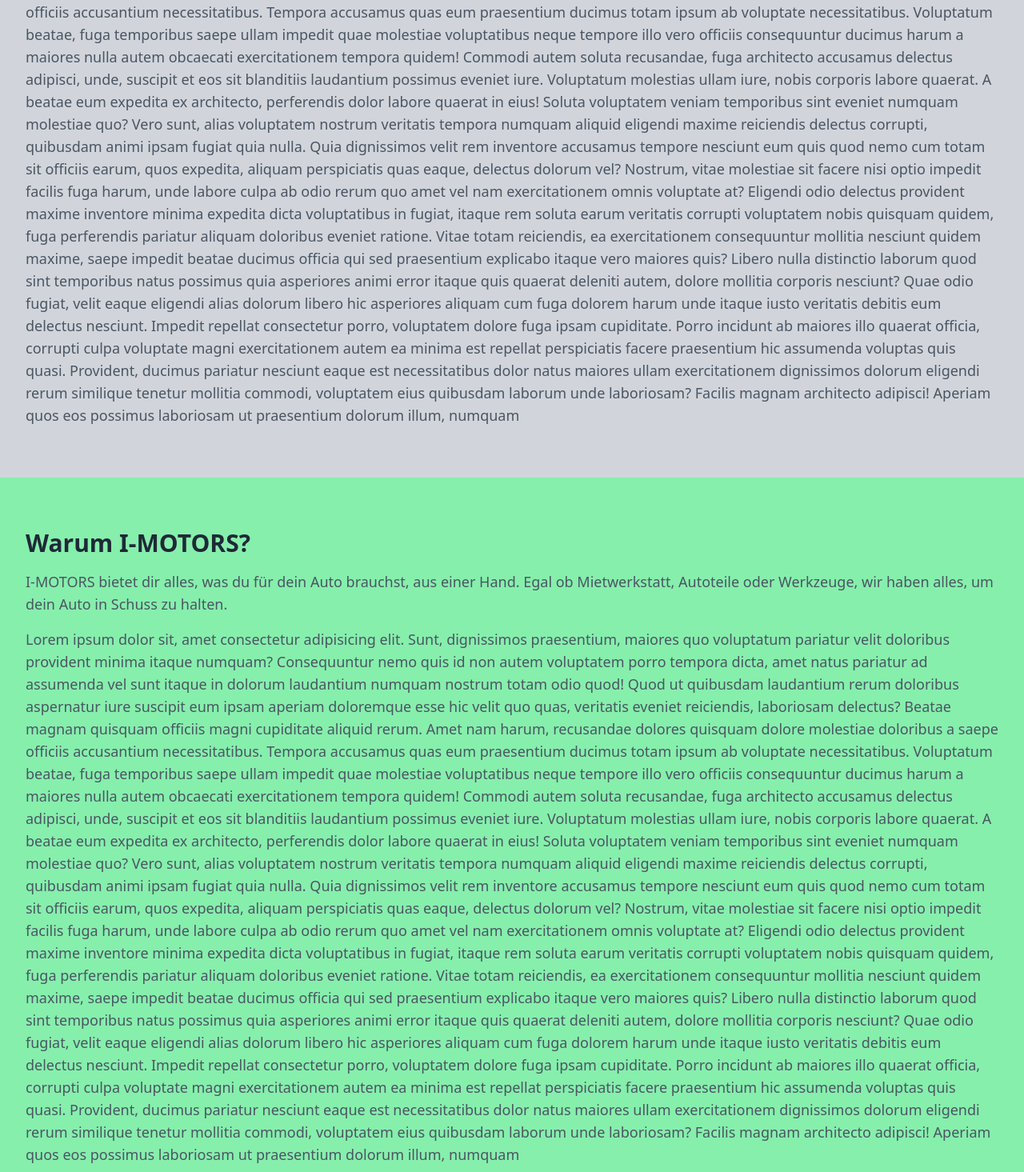
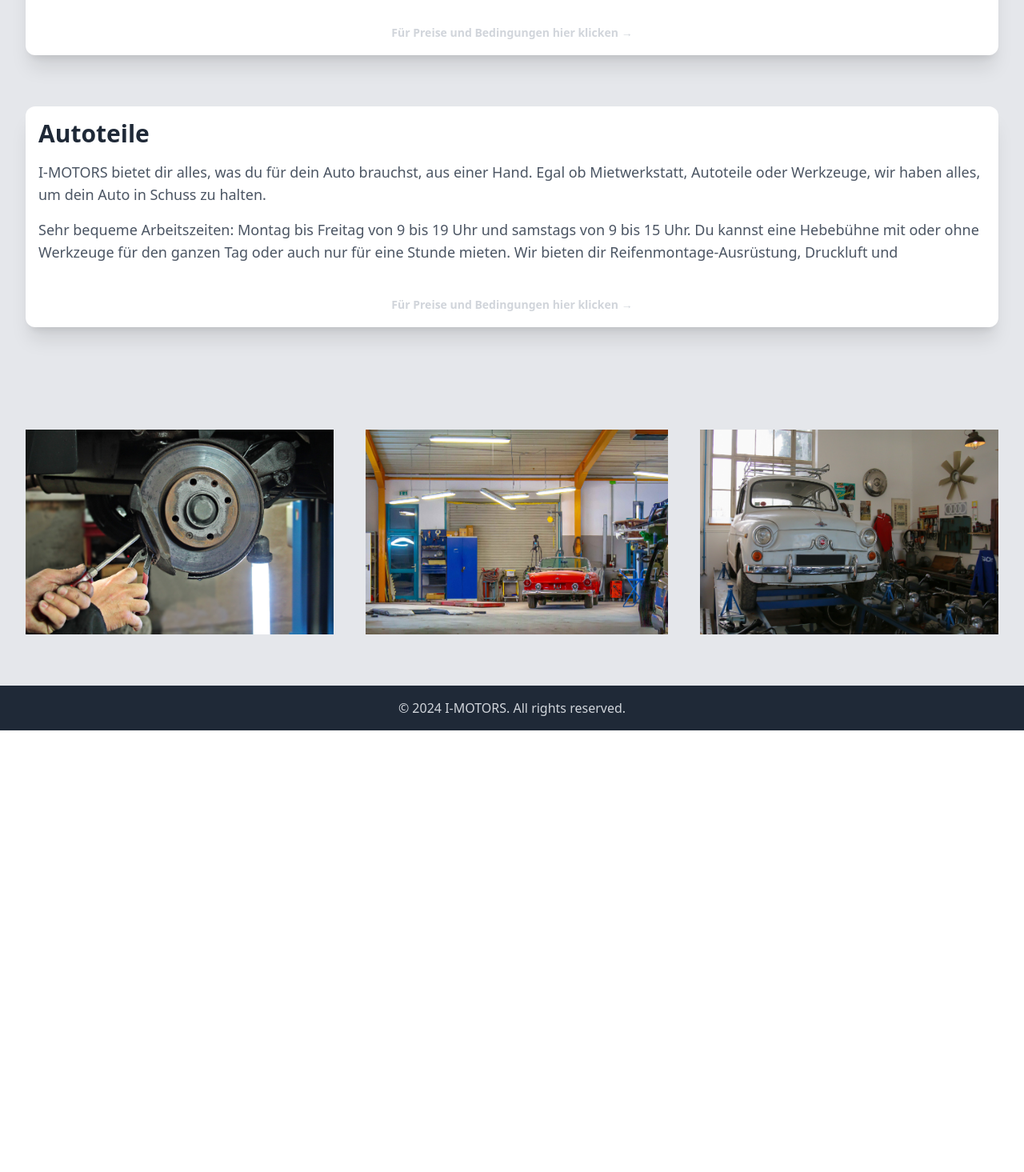
Before and after one commit to kostarusin/i-motors, a Next.js app: page / in a window 1280 px wide. Shown: the part 1205-2670 px from the top of the page at 80% size. After the commit the page ends 2118 px from the top, so only its background shows below. Built offline with nearby package versions, Linux system fonts and the light colour scheme.

Commit message:
infosection and images on the bottom

```diff
--- a/src/app/components/Header/MainNavi.tsx
+++ b/src/app/components/Header/MainNavi.tsx
@@ -28,7 +28,7 @@
   return (
     <nav
       aria-label="Global"
-      className="flex items-center justify-between p-4 lg:px-8"
+      className="flex items-center justify-between p-4 lg:px-8 bg-gray-200"
     >
       <div className="flex lg:flex-1">
         <Link href="/" className="-m-1.5 p-1.5">
@@ -83,7 +83,7 @@
         <div className="fixed inset-0 z-50 " />
         <DialogPanel
           className="fixed inset-y-0 right-0 z-50 w-full overflow-y-auto
-         bg-white px-6 py-6 sm:max-w-sm sm:ring-1 sm:ring-gray-900/10"
+         bg-gray-200 px-6 py-6 sm:max-w-sm sm:ring-1 sm:ring-gray-900/10"
         >
           <div className="flex items-center justify-between">
             <Link
--- a/src/app/layout.tsx
+++ b/src/app/layout.tsx
@@ -11,7 +11,7 @@
   children: React.ReactNode;
 }) {
   return (
-    <html lang="en">
+    <html lang="en" className="scroll-smooth">
       <body>
         {/* <Example /> */}
         <div>
--- a/src/app/page.tsx
+++ b/src/app/page.tsx
@@ -1,22 +1,20 @@
 'use client';
 import Slideshow from './components/Slideshow';
 import SearchInput from './components/SearchInput';
+import Image from 'next/image';
 
 export default function Page() {
   return (
     <main className="flex-grow scroll-smooth">
-      {/* Hero Section */}
       <div className="relative h-screen w-full">
-        <Slideshow /> {/* Background Slideshow */}
+        <Slideshow />
         <div className="absolute inset-0 bg-black opacity-65 z-10"></div>{' '}
-        {/* Dark overlay */}
-        {/* Hero content */}
         <div className="relative z-20 flex flex-col items-center justify-center h-full">
           <div className="px-6 lg:px-8 text-center">
-            <h1 className="text-4xl font-bold tracking-tight text-gray-300 sm:text-6xl">
+            <h1 className="text-4xl font-bold tracking-tight text-gray-200 sm:text-6xl">
               I-MOTORS
             </h1>
-            <p className="pt-4 text-2xl font-bold tracking-tight text-gray-300 sm:text-4xl">
+            <p className="pt-4 text-2xl font-bold tracking-tight text-gray-200 sm:text-4xl">
               Mietwerkstatt & Autoteile
             </p>
             <p className="mt-6 text-xl leading-8 text-green-500">
@@ -32,143 +30,102 @@
                 Erfahren mehr <span aria-hidden="true">→</span>
               </a>
             </div>
+          </div>
+        </div>
+      </div>
+      <section id="information" className="bg-gray-200 py-16 grid gap-16 ">
+        <div className="max-w-7xl mx-auto px-6 lg:px-8">
+          <div className="bg-white p-4 rounded-xl shadow-xl">
+            <div>
+              <h2 className="text-3xl font-bold text-gray-800">
+                Mietwerkstatt
+              </h2>
+              <p className="mt-4 text-lg text-gray-600">
+                I-MOTORS bietet dir alles, was du für dein Auto brauchst, aus
+                einer Hand. Egal ob Mietwerkstatt, Autoteile oder Werkzeuge, wir
+                haben alles, um dein Auto in Schuss zu halten.
+              </p>
+              <p className="mt-4 text-lg text-gray-600">
+                Sehr bequeme Arbeitszeiten: Montag bis Freitag von 9 bis 19 Uhr
+                und samstags von 9 bis 15 Uhr. Du kannst eine Hebebühne mit oder
+                ohne Werkzeuge für den ganzen Tag oder auch nur für eine Stunde
+                mieten. Wir bieten dir Reifenmontage-Ausrüstung, Druckluft und
+                vieles mehr. Egal, welche schwere Aufgabe an deinem Auto ansteht
+                – wir haben das passende Werkzeug. Ob Ölwechsel oder Reparatur
+                von Motor und Getriebe, bei uns kannst du alles selbst
+                erledigen.
+              </p>
               <div className="mt-10 flex items-center justify-center gap-x-6">
                 <a
-                href="#information2"
+                  href="#information"
                   className="text-sm font-semibold leading-6 text-gray-300 transition-all duration-500
                      hover:text-green-300 hover:transition-all ease-in-out hover:duration-300"
                 >
-                Erfahren mehr <span aria-hidden="true">→</span>
+                  Für Preise und Bedingungen hier klicken{' '}
+                  <span aria-hidden="true">→</span>
                 </a>
               </div>
             </div>
           </div>
         </div>
-
-      {/* Information Section */}
-      <section id="information" className="bg-gray-300 py-16">
         <div className="max-w-7xl mx-auto px-6 lg:px-8">
-          <h2 className="text-3xl font-bold text-gray-800">Warum I-MOTORS?</h2>
+          <div className="bg-white p-4 rounded-xl shadow-xl">
+            <div>
+              <h2 className="text-3xl font-bold text-gray-800">Autoteile</h2>
               <p className="mt-4 text-lg text-gray-600">
-            I-MOTORS bietet dir alles, was du für dein Auto brauchst, aus einer
-            Hand. Egal ob Mietwerkstatt, Autoteile oder Werkzeuge, wir haben
-            alles, um dein Auto in Schuss zu halten.
+                I-MOTORS bietet dir alles, was du für dein Auto brauchst, aus
+                einer Hand. Egal ob Mietwerkstatt, Autoteile oder Werkzeuge, wir
+                haben alles, um dein Auto in Schuss zu halten.
               </p>
               <p className="mt-4 text-lg text-gray-600">
-            Lorem ipsum dolor sit, amet consectetur adipisicing elit. Sunt,
-            dignissimos praesentium, maiores quo voluptatum pariatur velit
-            doloribus provident minima itaque numquam? Consequuntur nemo quis id
-            non autem voluptatem porro tempora dicta, amet natus pariatur ad
-            assumenda vel sunt itaque in dolorum laudantium numquam nostrum
-            totam odio quod! Quod ut quibusdam laudantium rerum doloribus
-            aspernatur iure suscipit eum ipsam aperiam doloremque esse hic velit
-            quo quas, veritatis eveniet reiciendis, laboriosam delectus? Beatae
-            magnam quisquam officiis magni cupiditate aliquid rerum. Amet nam
-            harum, recusandae dolores quisquam dolore molestiae doloribus a
-            saepe officiis accusantium necessitatibus. Tempora accusamus quas
-            eum praesentium ducimus totam ipsum ab voluptate necessitatibus.
-            Voluptatum beatae, fuga temporibus saepe ullam impedit quae
-            molestiae voluptatibus neque tempore illo vero officiis consequuntur
-            ducimus harum a maiores nulla autem obcaecati exercitationem tempora
-            quidem! Commodi autem soluta recusandae, fuga architecto accusamus
-            delectus adipisci, unde, suscipit et eos sit blanditiis laudantium
-            possimus eveniet iure. Voluptatum molestias ullam iure, nobis
-            corporis labore quaerat. A beatae eum expedita ex architecto,
-            perferendis dolor labore quaerat in eius! Soluta voluptatem veniam
-            temporibus sint eveniet numquam molestiae quo? Vero sunt, alias
-            voluptatem nostrum veritatis tempora numquam aliquid eligendi maxime
-            reiciendis delectus corrupti, quibusdam animi ipsam fugiat quia
-            nulla. Quia dignissimos velit rem inventore accusamus tempore
-            nesciunt eum quis quod nemo cum totam sit officiis earum, quos
-            expedita, aliquam perspiciatis quas eaque, delectus dolorum vel?
-            Nostrum, vitae molestiae sit facere nisi optio impedit facilis fuga
-            harum, unde labore culpa ab odio rerum quo amet vel nam
-            exercitationem omnis voluptate at? Eligendi odio delectus provident
-            maxime inventore minima expedita dicta voluptatibus in fugiat,
-            itaque rem soluta earum veritatis corrupti voluptatem nobis quisquam
-            quidem, fuga perferendis pariatur aliquam doloribus eveniet ratione.
-            Vitae totam reiciendis, ea exercitationem consequuntur mollitia
-            nesciunt quidem maxime, saepe impedit beatae ducimus officia qui sed
-            praesentium explicabo itaque vero maiores quis? Libero nulla
-            distinctio laborum quod sint temporibus natus possimus quia
-            asperiores animi error itaque quis quaerat deleniti autem, dolore
-            mollitia corporis nesciunt? Quae odio fugiat, velit eaque eligendi
-            alias dolorum libero hic asperiores aliquam cum fuga dolorem harum
-            unde itaque iusto veritatis debitis eum delectus nesciunt. Impedit
-            repellat consectetur porro, voluptatem dolore fuga ipsam cupiditate.
-            Porro incidunt ab maiores illo quaerat officia, corrupti culpa
-            voluptate magni exercitationem autem ea minima est repellat
-            perspiciatis facere praesentium hic assumenda voluptas quis quasi.
-            Provident, ducimus pariatur nesciunt eaque est necessitatibus dolor
-            natus maiores ullam exercitationem dignissimos dolorum eligendi
-            rerum similique tenetur mollitia commodi, voluptatem eius quibusdam
-            laborum unde laboriosam? Facilis magnam architecto adipisci! Aperiam
-            quos eos possimus laboriosam ut praesentium dolorum illum, numquam
+                Sehr bequeme Arbeitszeiten: Montag bis Freitag von 9 bis 19 Uhr
+                und samstags von 9 bis 15 Uhr. Du kannst eine Hebebühne mit oder
+                ohne Werkzeuge für den ganzen Tag oder auch nur für eine Stunde
+                mieten. Wir bieten dir Reifenmontage-Ausrüstung, Druckluft und
               </p>
-          {/* You can add more content here, such as icons, features, etc. */}
+              <div className="mt-10 flex items-center justify-center gap-x-6">
+                <a
+                  href="#information"
+                  className="text-sm font-semibold leading-6 text-gray-300 transition-all duration-500
+                     hover:text-green-300 hover:transition-all ease-in-out hover:duration-300"
+                >
+                  Für Preise und Bedingungen hier klicken{' '}
+                  <span aria-hidden="true">→</span>
+                </a>
+              </div>
+            </div>
+          </div>
         </div>
       </section>
-      {/* Information 2 Section */}
-      <section id="information2" className="bg-green-300 py-16">
-        <div className="max-w-7xl mx-auto px-6 lg:px-8">
-          <h2 className="text-3xl font-bold text-gray-800">Warum I-MOTORS?</h2>
-          <p className="mt-4 text-lg text-gray-600">
-            I-MOTORS bietet dir alles, was du für dein Auto brauchst, aus einer
-            Hand. Egal ob Mietwerkstatt, Autoteile oder Werkzeuge, wir haben
-            alles, um dein Auto in Schuss zu halten.
-          </p>
-          <p className="mt-4 text-lg text-gray-600">
-            Lorem ipsum dolor sit, amet consectetur adipisicing elit. Sunt,
-            dignissimos praesentium, maiores quo voluptatum pariatur velit
-            doloribus provident minima itaque numquam? Consequuntur nemo quis id
-            non autem voluptatem porro tempora dicta, amet natus pariatur ad
-            assumenda vel sunt itaque in dolorum laudantium numquam nostrum
-            totam odio quod! Quod ut quibusdam laudantium rerum doloribus
-            aspernatur iure suscipit eum ipsam aperiam doloremque esse hic velit
-            quo quas, veritatis eveniet reiciendis, laboriosam delectus? Beatae
-            magnam quisquam officiis magni cupiditate aliquid rerum. Amet nam
-            harum, recusandae dolores quisquam dolore molestiae doloribus a
-            saepe officiis accusantium necessitatibus. Tempora accusamus quas
-            eum praesentium ducimus totam ipsum ab voluptate necessitatibus.
-            Voluptatum beatae, fuga temporibus saepe ullam impedit quae
-            molestiae voluptatibus neque tempore illo vero officiis consequuntur
-            ducimus harum a maiores nulla autem obcaecati exercitationem tempora
-            quidem! Commodi autem soluta recusandae, fuga architecto accusamus
-            delectus adipisci, unde, suscipit et eos sit blanditiis laudantium
-            possimus eveniet iure. Voluptatum molestias ullam iure, nobis
-            corporis labore quaerat. A beatae eum expedita ex architecto,
-            perferendis dolor labore quaerat in eius! Soluta voluptatem veniam
-            temporibus sint eveniet numquam molestiae quo? Vero sunt, alias
-            voluptatem nostrum veritatis tempora numquam aliquid eligendi maxime
-            reiciendis delectus corrupti, quibusdam animi ipsam fugiat quia
-            nulla. Quia dignissimos velit rem inventore accusamus tempore
-            nesciunt eum quis quod nemo cum totam sit officiis earum, quos
-            expedita, aliquam perspiciatis quas eaque, delectus dolorum vel?
-            Nostrum, vitae molestiae sit facere nisi optio impedit facilis fuga
-            harum, unde labore culpa ab odio rerum quo amet vel nam
-            exercitationem omnis voluptate at? Eligendi odio delectus provident
-            maxime inventore minima expedita dicta voluptatibus in fugiat,
-            itaque rem soluta earum veritatis corrupti voluptatem nobis quisquam
-            quidem, fuga perferendis pariatur aliquam doloribus eveniet ratione.
-            Vitae totam reiciendis, ea exercitationem consequuntur mollitia
-            nesciunt quidem maxime, saepe impedit beatae ducimus officia qui sed
-            praesentium explicabo itaque vero maiores quis? Libero nulla
-            distinctio laborum quod sint temporibus natus possimus quia
-            asperiores animi error itaque quis quaerat deleniti autem, dolore
-            mollitia corporis nesciunt? Quae odio fugiat, velit eaque eligendi
-            alias dolorum libero hic asperiores aliquam cum fuga dolorem harum
-            unde itaque iusto veritatis debitis eum delectus nesciunt. Impedit
-            repellat consectetur porro, voluptatem dolore fuga ipsam cupiditate.
-            Porro incidunt ab maiores illo quaerat officia, corrupti culpa
-            voluptate magni exercitationem autem ea minima est repellat
-            perspiciatis facere praesentium hic assumenda voluptas quis quasi.
-            Provident, ducimus pariatur nesciunt eaque est necessitatibus dolor
-            natus maiores ullam exercitationem dignissimos dolorum eligendi
-            rerum similique tenetur mollitia commodi, voluptatem eius quibusdam
-            laborum unde laboriosam? Facilis magnam architecto adipisci! Aperiam
-            quos eos possimus laboriosam ut praesentium dolorum illum, numquam
-          </p>
-          {/* You can add more content here, such as icons, features, etc. */}
+      <section id="information" className="bg-gray-200 py-16 grid gap-16 ">
+        <div className="max-w-7xl mx-auto px-6 lg:px-8 flex gap-10">
+          <div>
+            <Image
+              src={'/auto-repair-shop-1954636.jpg'}
+              alt={`Slideshow image`}
+              width={180}
+              height={180}
+              className="w-full h-full"
+            />
+          </div>
+          <div>
+            <Image
+              src={'/antique-car-4804725.jpg'}
+              alt={`Slideshow image`}
+              width={180}
+              height={180}
+              className="w-full h-full"
+            />
+          </div>
+          <div>
+            <Image
+              src={'/transport-3175766.jpg'}
+              alt={`Slideshow image`}
+              width={180}
+              height={180}
+              className="w-full h-full"
+            />
+          </div>
         </div>
       </section>
     </main>
```
Lines whose indentation alone changed are shown as unchanged.
